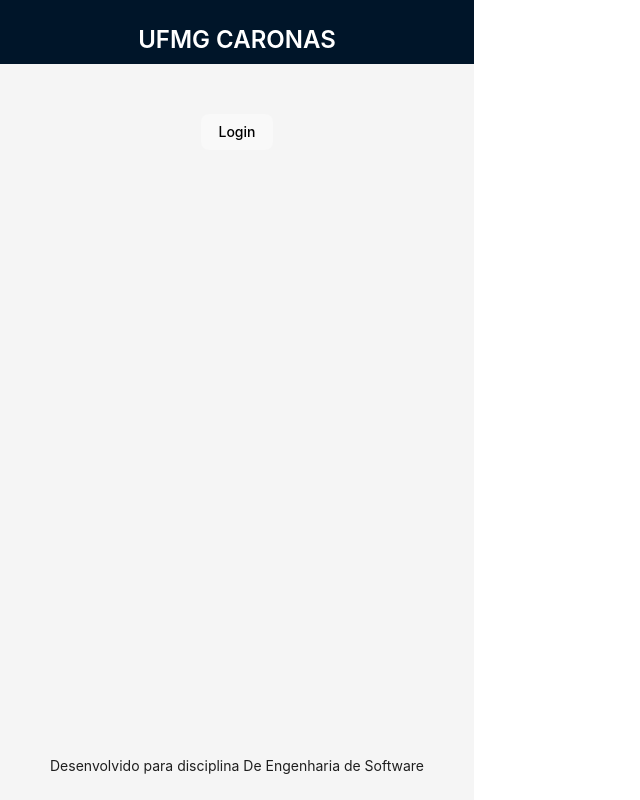
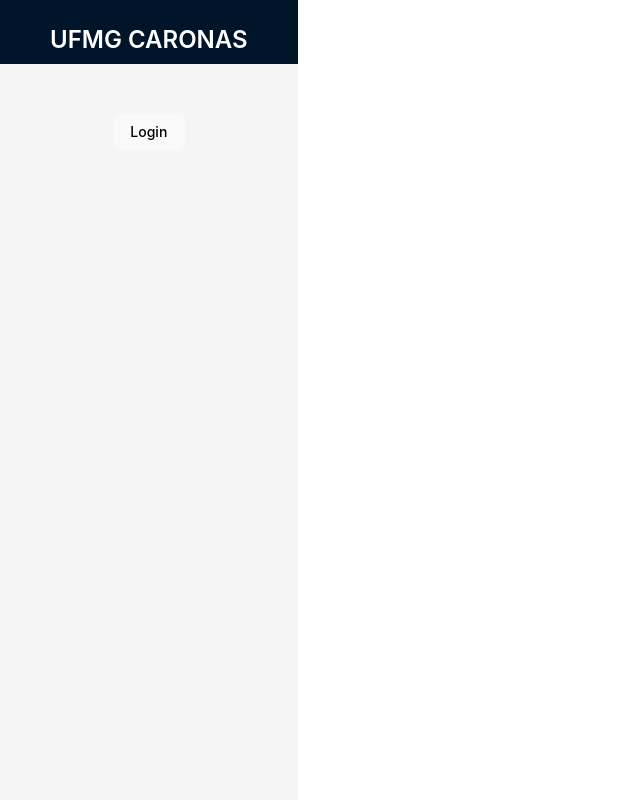
Before and after one commit to Artlima1/caronas-ufmg, a React (Vite) app: page / in a window 1280 px wide. Shown: the whole page, without its empty margins (0-640 px from the left). Built offline with nearby package versions, Linux system fonts and the light colour scheme.

Commit message:
fixed indentation, ,fixed db.js createRide() function and corrected front in the Layout.jsx

```diff
--- a/src/Components/Layout/Layout.jsx
+++ b/src/Components/Layout/Layout.jsx
@@ -1,8 +1,7 @@
 import React from "react";
 import { Outlet, Link } from "react-router-dom";
 
-
-import { Breadcrumb, Layout as LayoutAntd, Typography, theme } from 'antd';
+import { Breadcrumb, Layout as LayoutAntd, Typography, theme } from "antd";
 
 const { Title } = Typography;
 
@@ -10,14 +9,15 @@
 
 const Layout = () => {
   return (
-    <LayoutAntd className="layout" style={{height: "100vh"}}>
+    <LayoutAntd className="layout" style={{ "min-height": "100vh" }}>
       <Header>
-        <Title level={3} style={{"color": "white"}}>UFMG CARONAS</Title>
+        <Title level={3} style={{ color: "white" }}>
+          UFMG CARONAS
+        </Title>
       </Header>
-      <Content style={{ padding: '50px 50px' }}>
-        <Outlet/>
+      <Content style={{ padding: "50px 50px" }}>
+        <Outlet />
       </Content>
-      <Footer style={{ textAlign: 'center' }}>Desenvolvido para disciplina De Engenharia de Software</Footer>
     </LayoutAntd>
   );
 };
--- a/src/Pages/OfferRide/OfferRide.jsx
+++ b/src/Pages/OfferRide/OfferRide.jsx
@@ -1,6 +1,14 @@
-import { React, useState } from 'react';
-import { Select, Button, Form, DatePicker, InputNumber, TimePicker, Modal } from 'antd';
-import { createRide } from '../../utils/db'
+import { React, useState } from "react";
+import {
+  Select,
+  Button,
+  Form,
+  DatePicker,
+  InputNumber,
+  TimePicker,
+  Modal,
+} from "antd";
+import { createRide } from "../../utils/db";
 import { useAuth } from "../../utils/AuthProvider";
 import { useNavigate } from "react-router-dom";
 
@@ -21,7 +29,6 @@
 const { Option } = Select;
 
 const OfferRide = () => {
-
   const { user } = useAuth();
 
   const [open, setOpen] = useState(false);
@@ -29,7 +36,9 @@
   const navigate = useNavigate();
 
   const [confirmLoading, setConfirmLoading] = useState(false);
-  const [modalText, setModalText] = useState('Carona cadastrada! Você será redirecionado para a página inicial');
+  const [modalText, setModalText] = useState(
+    "Carona cadastrada! Você será redirecionado para a página inicial"
+  );
   const showModal = () => {
     setOpen(true);
   };
@@ -38,7 +47,7 @@
   };
 
   const handleCancel = () => {
-    console.log('Clicked cancel button');
+    console.log("Clicked cancel button");
     setOpen(false);
   };
 
@@ -73,9 +82,9 @@
     <div>
       <Form.Provider
         onFormFinish={(name, { values, forms }) => {
-          if (name === 'userForm') {
+          if (name === "userForm") {
             const { basicForm } = forms;
-          const users = basicForm.getFieldValue('users') || [];
+            const users = basicForm.getFieldValue("users") || [];
             basicForm.setFieldsValue({
               users: [...users, values],
             });
@@ -89,7 +98,8 @@
           onFinish={createNew}
           style={{
             maxWidth: 600,
-        }}>
+          }}
+        >
           <Form.Item
             name="from"
             label="Partida"
@@ -97,8 +107,10 @@
             rules={[
               {
                 required: true,
-              message: 'Selecione o Local de Partida!',
-            },]}>
+                message: "Selecione o Local de Partida!",
+              },
+            ]}
+          >
             <Select placeholder="Selecione o Local de Partida">
               <Option value="ufmg">UFMG</Option>
               <Option value="olegario">Olegário</Option>
@@ -113,8 +125,10 @@
             rules={[
               {
                 required: true,
-              message: 'Selecione o Local de Destino!',
-            },]}>
+                message: "Selecione o Local de Destino!",
+              },
+            ]}
+          >
             <Select placeholder="Selecione o Local de Destino">
               <Option value="ufmg">UFMG</Option>
               <Option value="olegario">Olegário</Option>
@@ -128,11 +142,12 @@
             rules={[
               {
                 required: true,
-              type: 'object',
-              message: 'Selecione a data!',
+                type: "object",
+                message: "Selecione a data!",
               },
-          ]}>
-            <DatePicker placeholder="Selecione a data" format="YYYY-MM-DD"/>
+            ]}
+          >
+            <DatePicker placeholder="Selecione a data" format="YYYY-MM-DD" />
           </Form.Item>
           <Form.Item
             name="time_horario"
@@ -140,20 +155,23 @@
             rules={[
               {
                 required: true,
-              type: 'object',
-              message: 'Selecione o horário!',
+                type: "object",
+                message: "Selecione o horário!",
               },
-          ]}>
-            <TimePicker placeholder="Selecione o horário" format="HH:mm:ss"/>
+            ]}
+          >
+            <TimePicker placeholder="Selecione o horário" format="HH:mm:ss" />
           </Form.Item>
           <Form.Item
-          name = "seats"
+            name="seats"
             label="Vagas"
             rules={[
               {
                 required: true,
-              message: 'Selecione a quantidade de vagas disponíveis!',
-            },]}>
+                message: "Selecione a quantidade de vagas disponíveis!",
+              },
+            ]}
+          >
             <InputNumber />
           </Form.Item>
           <Form.Item {...tailLayout}>
@@ -164,14 +182,14 @@
           <Modal
             title="Ótimo!"
             open={open}
-        cancelButtonProps={{ null:true }}
+            cancelButtonProps={{ null: true }}
             // onOk={handleOk}
             footer={[
               // <Button key="back" onClick={handleCancel}>
               // </Button>,
-          <Button key="submit" type="primary"  onClick={handleOk}>
+              <Button key="submit" type="primary" onClick={handleOk}>
                 Ok
-          </Button>
+              </Button>,
             ]}
             confirmLoading={confirmLoading}
             //onCancel={handleCancel}
--- a/src/utils/db.js
+++ b/src/utils/db.js
@@ -26,7 +26,7 @@
         time: Timestamp.fromDate(newRide.time),
         seats: newRide.seats
     });
-    return docRef;
+    return docRef.id;
 }
 
 export const getAllRides = async () => {
```
Lines whose indentation alone changed are shown as unchanged.
